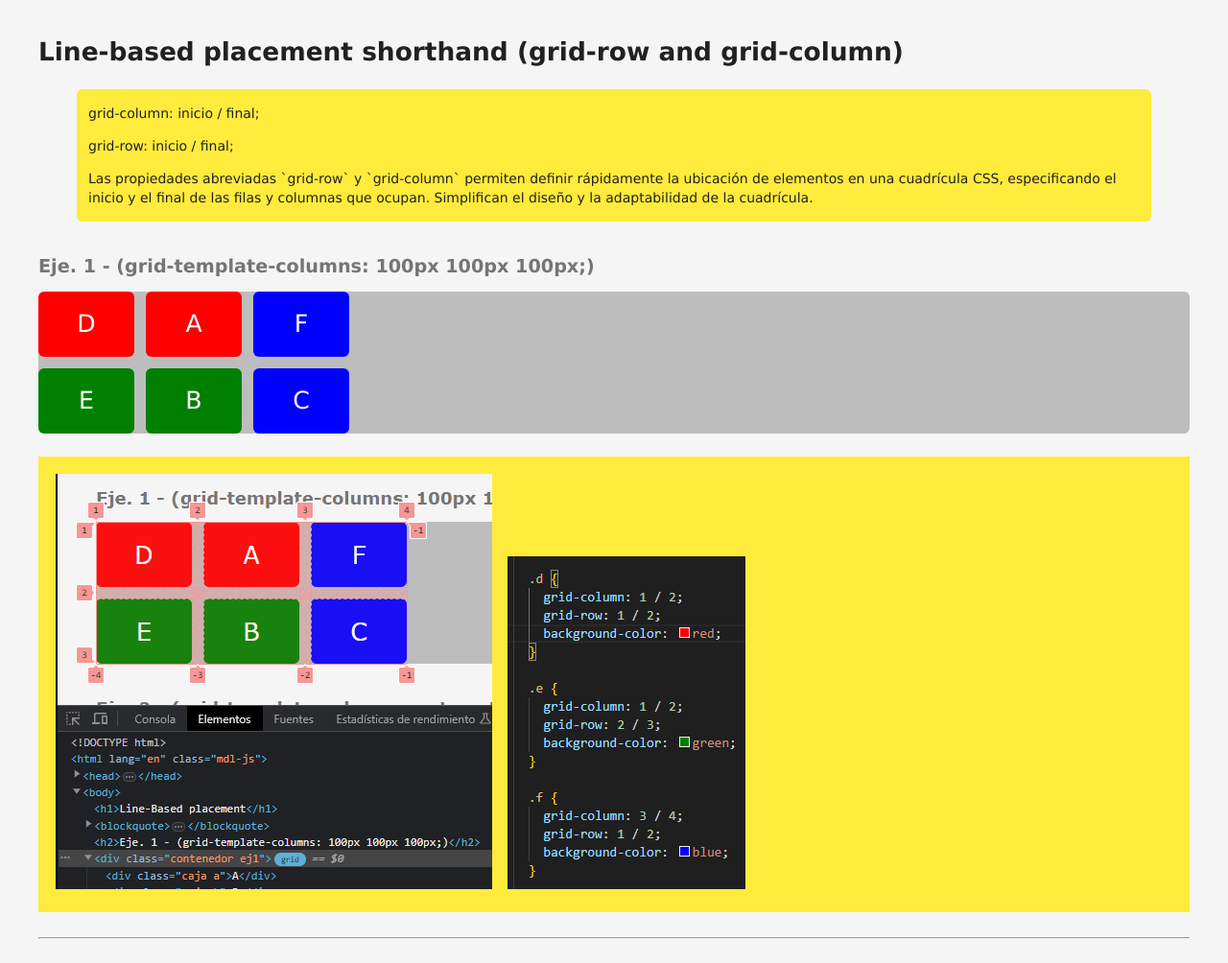
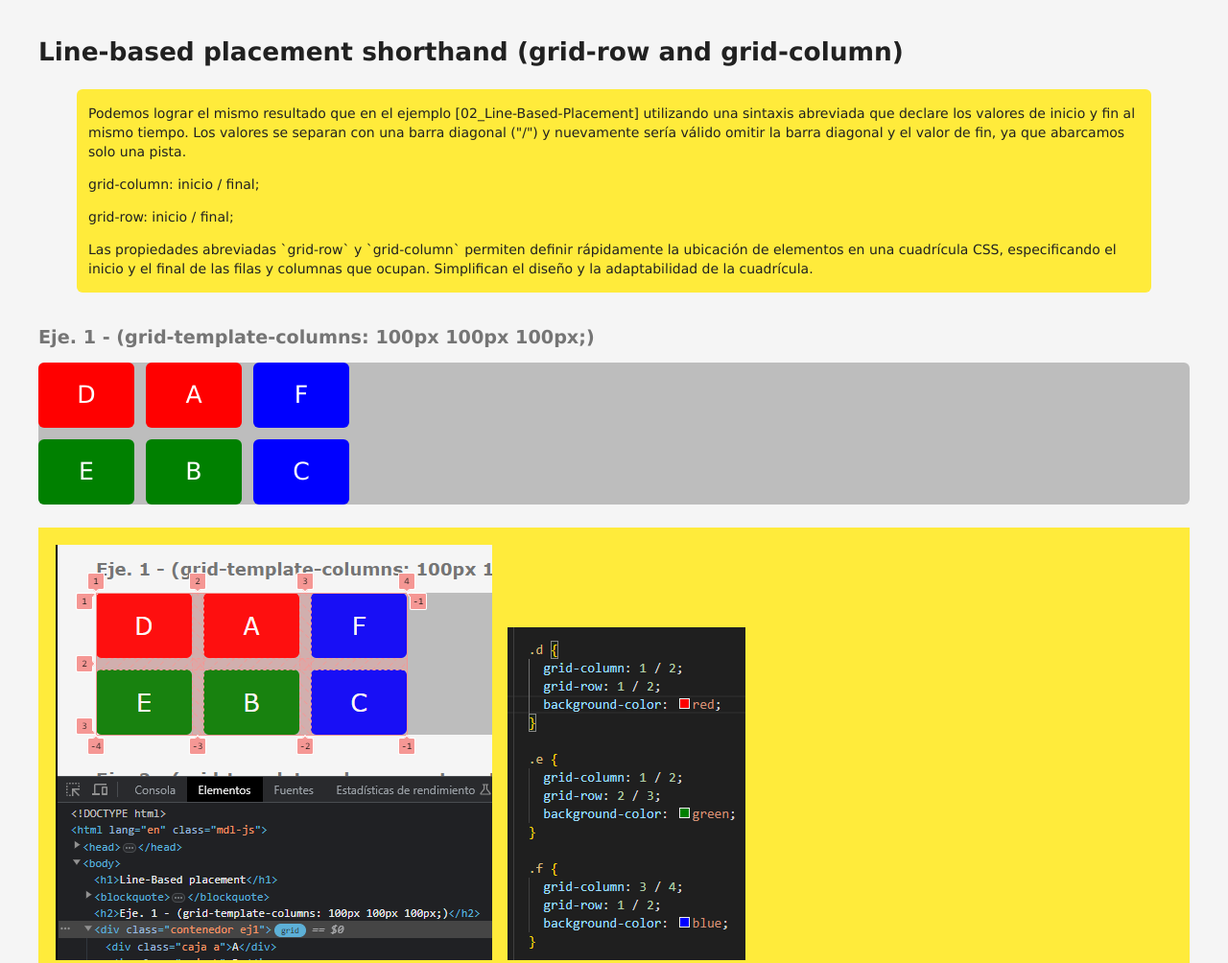
Before and after one commit to jBenitoLopez/CSS-Grid-Layout-Examples, a plain HTML site: page 03_Line-Based-Placement-Shorthand.html in a window 1280 px wide. Shown: the top 1004 px of the page at 96% size. Drawn offline with Linux system fonts and the light colour scheme.

Commit message:
fix: Line-based placement shorthand (grid-row and grid-column)

```diff
--- a/03_Line-Based-Placement-Shorthand.html
+++ b/03_Line-Based-Placement-Shorthand.html
@@ -111,7 +111,11 @@
   <h1>Line-based placement shorthand (grid-row and grid-column)</h1>
 
   <blockquote>
-
+    <p>
+      Podemos lograr el mismo resultado que en el ejemplo [02_Line-Based-Placement] utilizando una sintaxis abreviada
+      que declare los valores de
+      inicio y fin al mismo tiempo. Los valores se separan con una barra diagonal ("/") y nuevamente sería válido omitir
+      la barra diagonal y el valor de fin, ya que abarcamos solo una pista.</p>
     <p>grid-column: inicio / final;</p>
     <p>grid-row: inicio / final;</p>
     <p>Las propiedades abreviadas `grid-row` y `grid-column` permiten definir rápidamente la ubicación de elementos
@@ -155,6 +159,11 @@
     <img src="images/line-base-placement-css-shorthand-2.png" alt="">
   </div>
 
+  <footer>
+    <a href="https://drafts.csswg.org/css-grid/#placement-shorthands">Placement Shorthands: the grid-column, grid-row,
+      and grid-area properties</a>
+  </footer>
+
 </body>
 
 </html>
```
